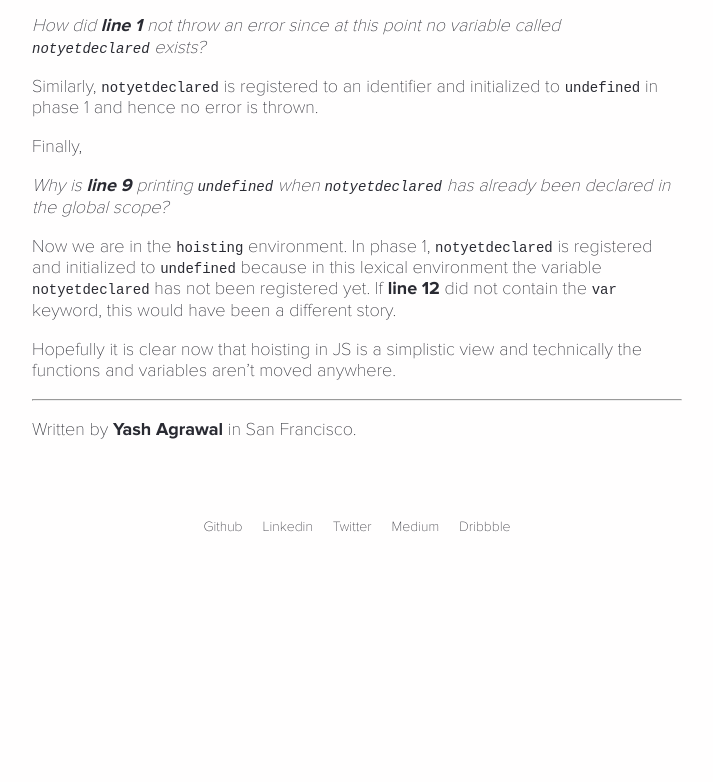
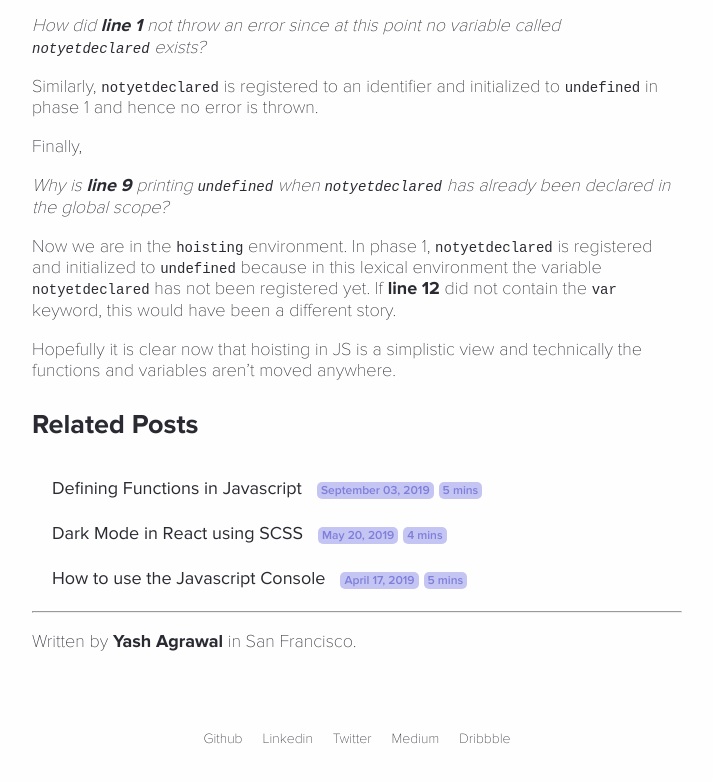
Before and after one commit to yagrawl/scribbles, a Gatsby site: page /hoisting-in-javascript in a window 1280 px wide. Shown: the part 3013-3795 px from the top of the page, without its empty margins (283-996 px from the left). Before the commit the page ends 3587 px from the top, so only its background shows below. Built offline with nearby package versions, Linux system fonts and the light colour scheme; Gatsby itself is replaced by a stand-in of ours; some packages are replaced by stand-ins of ours.

Commit message:
add related posts component

```diff
--- /dev/null
+++ b/src/components/relatedPost.js
@@ -0,0 +1,21 @@
+import React, { Component } from 'react';
+
+import '../styles/base.scss';
+import '../styles/_animation.scss';
+
+class RelatedPost extends Component {
+  render(props) {
+    return (
+      <div className="post-snippet related-post-snippet">
+        <span className="related-posts-snippet-title">{this.props.title}</span>
+        <span className="post-snippet-details-spacing-3x"></span>
+        <span className="post-snippet-details">{this.props.date}</span>
+        <span className="post-snippet-details-spacing"></span>
+        <span className="post-snippet-details">{this.props.readTime}</span>
+        <br/>
+      </div>
+    );
+  }
+}
+
+export default RelatedPost;
--- a/src/styles/_font.scss
+++ b/src/styles/_font.scss
@@ -143,6 +143,18 @@ $font-weight: 100;
   font-weight: 400;
 }
 
+.related-posts-title {
+  font-family: $font-family;
+  font-weight: 700;
+  font-size: 27px;
+}
+
+.related-posts-snippet-title {
+  @extend %font;
+  font-weight: 400;
+  font-size: 18px;
+}
+
 @media screen and (max-width: $max-width + 40px) {
   .category-text-focus,
   .category-text {
--- a/src/styles/_margin.scss
+++ b/src/styles/_margin.scss
@@ -63,6 +63,7 @@ $max-width: 650px;
 }
 .post-snippet-subtitle { margin-top: 10px; }
 .post-snippet-details-spacing { padding-left: 5px; }
+.post-snippet-details-spacing-3x { padding-left: 15px; }
 .post-snippet-details {
   padding: 1px 4px;
   border-radius: 5px;
@@ -71,6 +72,17 @@ $max-width: 650px;
 .post-snippet-tag {
   display: inline-block;
   margin-top: 10px;
+}
+
+.related-post-snippet {
+  display: inline-block;
+  margin-bottom: 5px;
+  padding: 10px 20px;
+}
+
+.related-posts-details {
+  display: inline-block;
+  float: right;
 }
 
 .footer {
--- a/src/templates/blog-post.js
+++ b/src/templates/blog-post.js
@@ -1,12 +1,52 @@
 import React, { Component } from "react"
-import { graphql } from "gatsby"
+import { Link, graphql } from "gatsby"
 import { MDXRenderer } from "gatsby-plugin-mdx"
 
 import Bio from "../components/bio"
 import Layout from "../components/layout"
 import SEO from "../components/seo"
+import RelatedPost from "../components/relatedPost"
 
 class BlogPostTemplate extends Component {
+  constructor(props) {
+    super(props);
+
+    this.state = {
+      posts: this.props.data.allMdx.edges,
+    }
+  }
+
+  getRelatedPosts(category, title, date) {
+    let count = 0;
+
+    let posts = this.state.posts.map(({ node }) => {
+      if(node.frontmatter.category === category &&
+         node.frontmatter.title !== title &&
+         count < 3) {
+        count += 1;
+        return <div key={node.frontmatter.path}>
+                <Link className="link" to={node.frontmatter.path}>
+                  <RelatedPost title={node.frontmatter.title}
+                               date={node.frontmatter.date}
+                               readTime={node.frontmatter.time}
+                          />
+                </Link>
+              </div>
+      }
+    });
+
+    if(count === 0) {
+      return <div></div>
+    } else {
+      return (
+        <div>
+          <p className="related-posts-title">Related Posts</p>
+          {posts}
+        </div>
+      )
+    }
+  }
+
   render() {
     const post = this.props.data.mdx
     const siteTitle = this.props.data.site.siteMetadata.title
@@ -28,6 +68,9 @@ class BlogPostTemplate extends Component {
             {post.body}
           </MDXRenderer>
         </div>
+        {this.getRelatedPosts(post.frontmatter.category,
+                              post.frontmatter.title,
+                              post.frontmatter.date)}
         <hr/>
         <Bio />
       </Layout>
@@ -57,5 +100,22 @@ export const pageQuery = graphql`
         tags
       }
     }
+    allMdx(sort: { fields: [frontmatter___date], order: DESC }) {
+      edges {
+        node {
+          fields {
+            slug
+          }
+          frontmatter {
+            date(formatString: "MMMM DD, YYYY")
+            title
+            time
+            description
+            category
+            path
+          }
+        }
+      }
+    }
   }
 `
```
